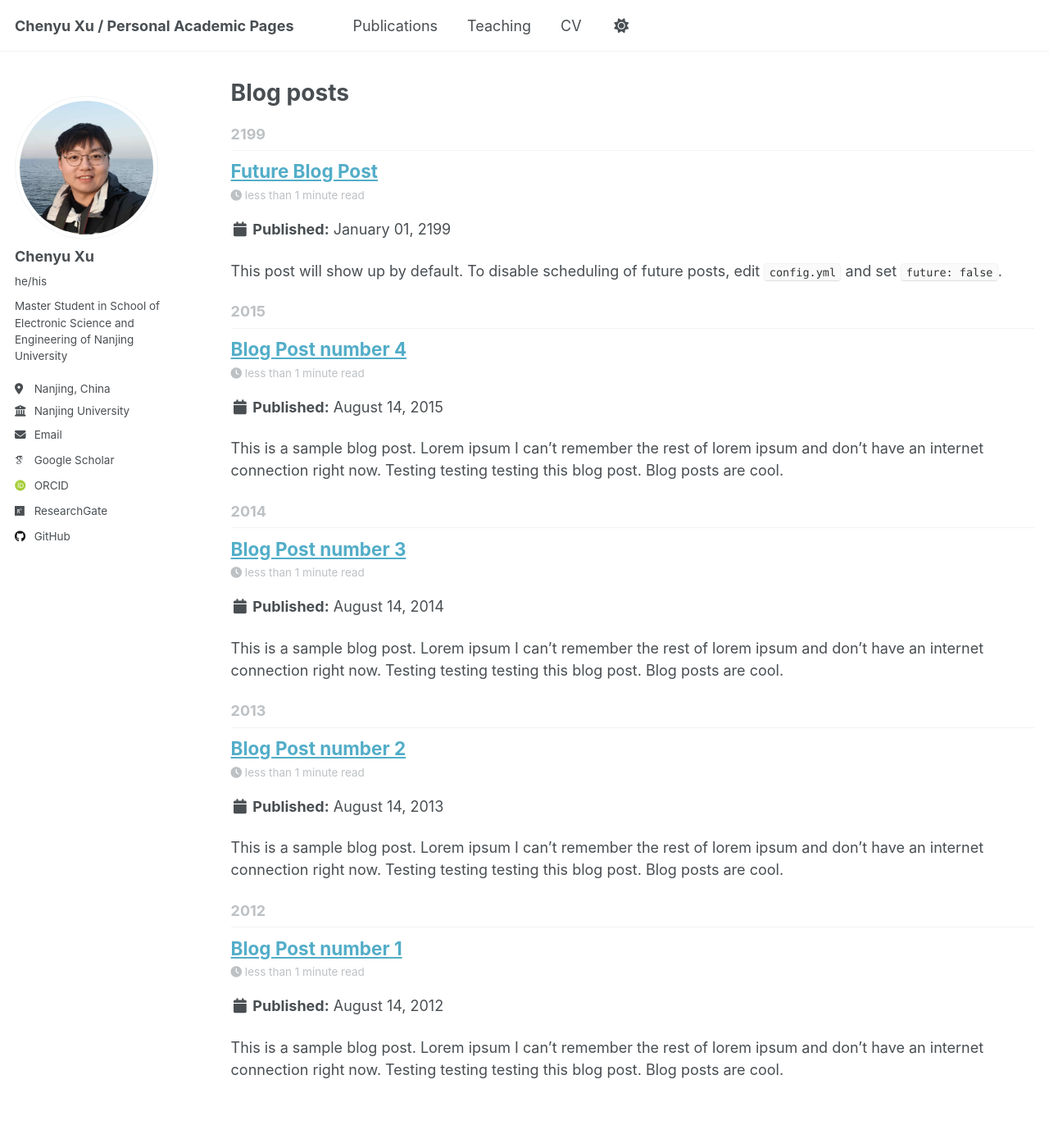
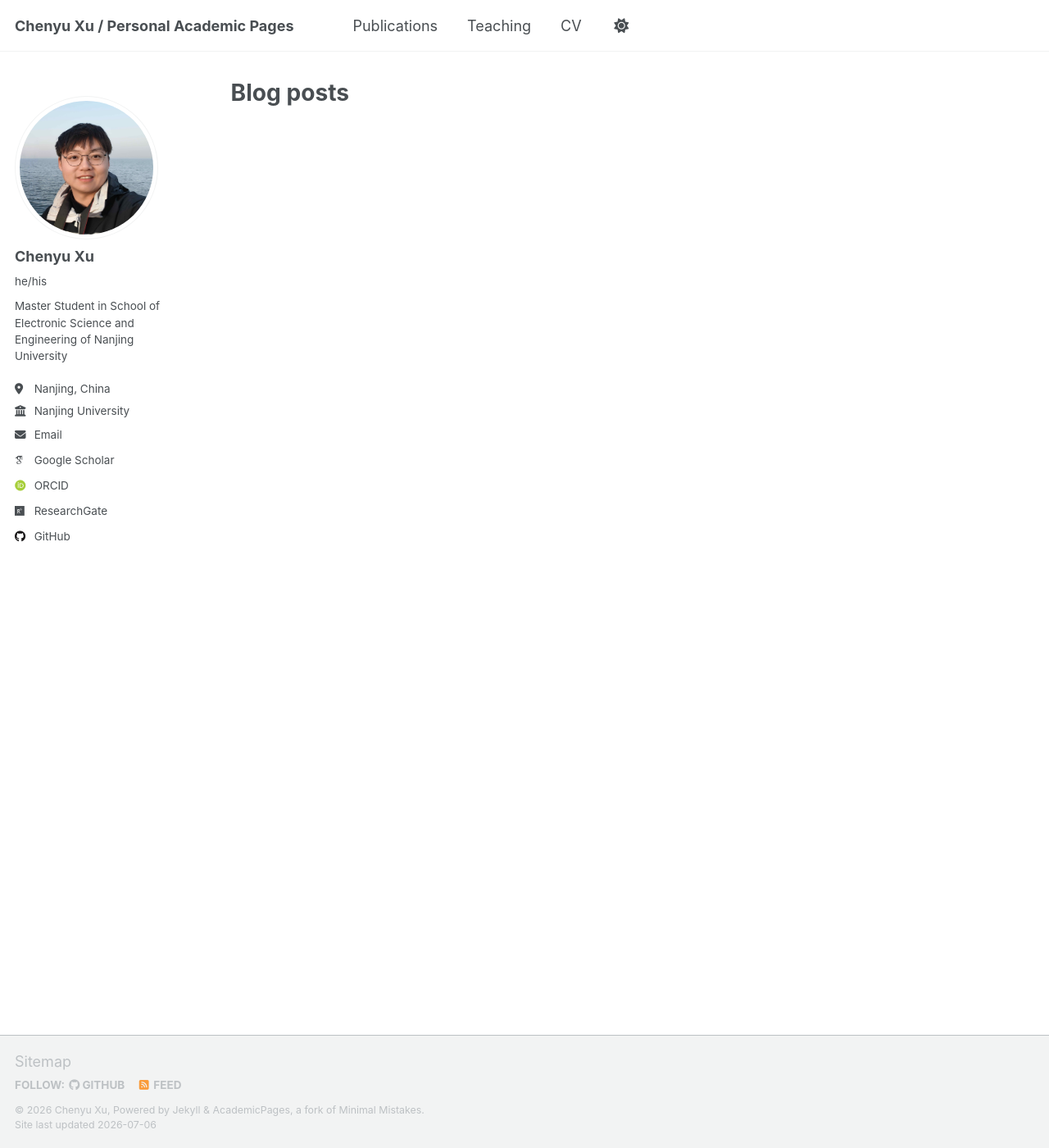
Before and after one commit to Chaos1025/Chaos1025.github.io, a Jekyll site: the page built from _pages/year-archive.html, in a window 1280 px wide and 1400 px high. Shown: the whole window at 82% size. Built offline with Jekyll 4.4.1, drawn with Linux system fonts in a browser that asks for light colours; some web fonts are replaced; a script that is not in the unit is left out.

Commit message:
clean(posts): 清除示例博客内容

```diff
--- a/_config.yml
+++ b/_config.yml
@@ -243,7 +243,7 @@ defaults:
       type: posts
     values:
       layout: single
-      author_profile: true
+      author_profile: false
       read_time: true
       comments: true
       share: true
--- a/_posts/2012-08-14-blog-post-1.md
+++ /dev/null
@@ -1,20 +0,0 @@
----
-title: 'Blog Post number 1'
-date: 2012-08-14
-permalink: /posts/2012/08/blog-post-1/
-tags:
-  - cool posts
-  - category1
-  - category2
----
-
-This is a sample blog post. Lorem ipsum I can't remember the rest of lorem ipsum and don't have an internet connection right now. Testing testing testing this blog post. Blog posts are cool.
-
-Headings are cool
-======
-
-You can have many headings
-======
-
-Aren't headings cool?
-------
--- a/_posts/2013-08-14-blog-post-2.md
+++ /dev/null
@@ -1,20 +0,0 @@
----
-title: 'Blog Post number 2'
-date: 2013-08-14
-permalink: /posts/2013/08/blog-post-2/
-tags:
-  - cool posts
-  - category1
-  - category2
----
-
-This is a sample blog post. Lorem ipsum I can't remember the rest of lorem ipsum and don't have an internet connection right now. Testing testing testing this blog post. Blog posts are cool.
-
-Headings are cool
-======
-
-You can have many headings
-======
-
-Aren't headings cool?
-------
--- a/_posts/2014-08-14-blog-post-3.md
+++ /dev/null
@@ -1,20 +0,0 @@
----
-title: 'Blog Post number 3'
-date: 2014-08-14
-permalink: /posts/2014/08/blog-post-3/
-tags:
-  - cool posts
-  - category1
-  - category2
----
-
-This is a sample blog post. Lorem ipsum I can't remember the rest of lorem ipsum and don't have an internet connection right now. Testing testing testing this blog post. Blog posts are cool.
-
-Headings are cool
-======
-
-You can have many headings
-======
-
-Aren't headings cool?
-------
--- a/_posts/2199-01-01-future-post.md
+++ /dev/null
@@ -1,11 +0,0 @@
----
-title: 'Future Blog Post'
-date: 2199-01-01
-permalink: /posts/2012/08/blog-post-4/
-tags:
-  - cool posts
-  - category1
-  - category2
----
-
-This post will show up by default. To disable scheduling of future posts, edit `config.yml` and set `future: false`.
```
Also changed, not shown: _includes/footer/custom.html (+10 -1 lines), _posts/2015-08-14-blog-post-4.md (deleted, +0 -20 lines).
